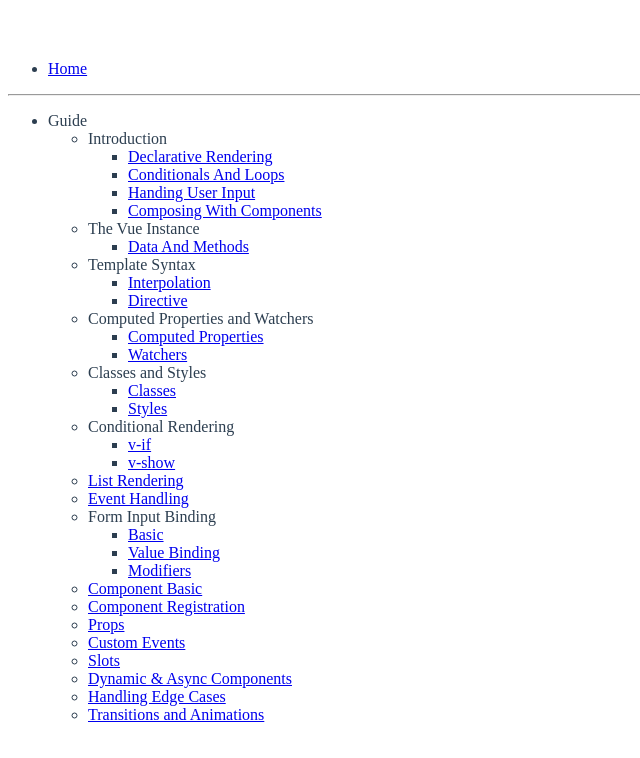
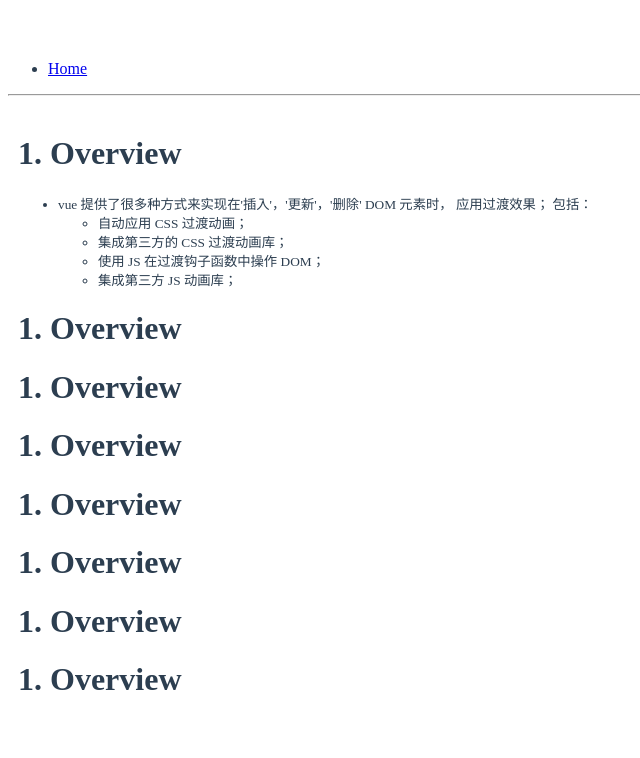
Before and after one commit to luotaoyeah/learning-vue, a Vue app: page /#/guide/transition-and-animation in a window 1280 px wide. Before the commit this address led to /#/. Shown: the top 758 px of the page, without its empty margins (0-640 px from the left). Built offline with nearby package versions, Linux system fonts and the light colour scheme.

Commit message:
transitions and animations: overview

```diff
--- a/src/doc/guide/transition-and-animation/transition-01-overview.vue
+++ b/src/doc/guide/transition-and-animation/transition-01-overview.vue
@@ -1,6 +1,21 @@
 <template>
   <div>
     <h1>1. Overview</h1>
+    <small>
+      <ul>
+        <li>
+          vue 提供了很多种方式来实现在'插入'，'更新'，'删除' DOM 元素时，
+          应用过渡效果；
+          包括：
+          <ul>
+            <li>自动应用 CSS 过渡动画；</li>
+            <li>集成第三方的 CSS 过渡动画库；</li>
+            <li>使用 JS 在过渡钩子函数中操作 DOM；</li>
+            <li>集成第三方 JS 动画库；</li>
+          </ul>
+        </li>
+      </ul>
+    </small>
   </div>
 </template>
 <script>
```
